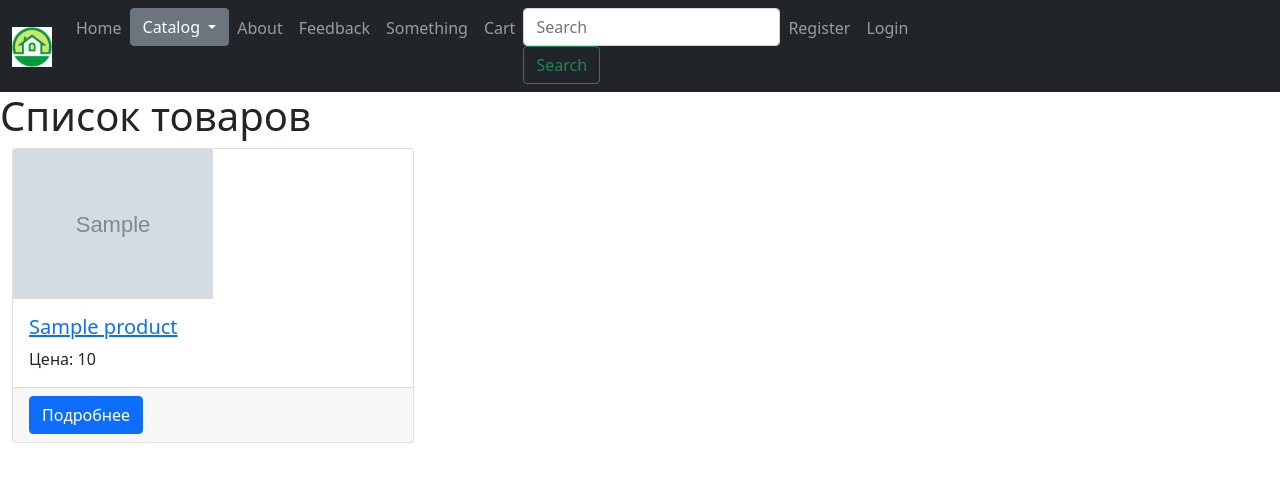
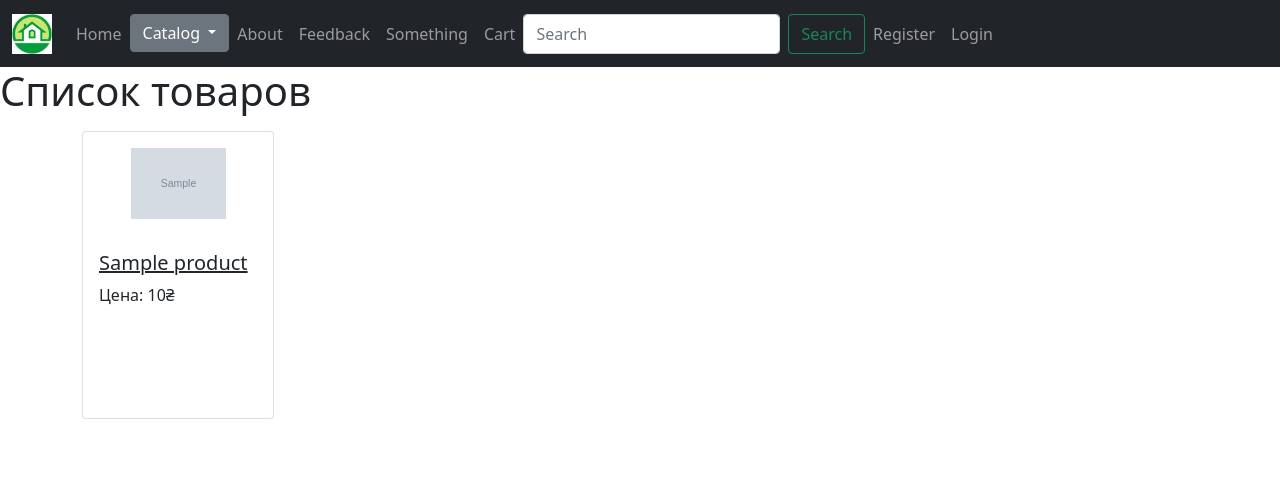
Before and after one commit to koalov/django-shop, a Django app: template ecomm/templates/ecomm/main.html in a window 1280 px wide. Shown: the top 482 px of the page. Run offline with Django 4.2, Linux system fonts and the light colour scheme; the template is opened without the code that fills it: most values are stand-ins (such as "Sample title", 1, 10 or a date in 2020); grey boxes marked "Sample" are stand-in pictures; parts of the project's set-up code (start-up, migrations or seed data) failed here and were passed over; some libraries are stand-ins or nearby versions.

Commit message:
Small fixes in search functionality

```diff
--- a/ecomm/templates/ecomm/base.html
+++ b/ecomm/templates/ecomm/base.html
@@ -8,7 +8,7 @@
     <link type="text/css" href="{% static  'ecomm/css/style.css' %}" rel="stylesheet" />
     <meta http-equiv="Content-Type" content="text/html; charset=utf-8">
 	<link rel="shortcut icon" href="{% static 'ecomm/images/main.ico' %}" type="image/x-icon"/>
-    <link href="https://cdn.jsdelivr.net/npm/bootstrap@5.0.2/dist/css/bootstrap.min.css" rel="stylesheet" integrity="sha384-EVSTQN3/azprG1Anm3QDgpJLIm9Nao0Yz1ztcQTwFspd3yD65VohhpuuCOmLASjC" crossorigin="anonymous">
+    {% include 'bootstrap/css/css.html' %}
 	<meta name="viewport" content="width=device-width, initial-scale=1.0">
 	{% block extra_head %} {% endblock extra_head%}
 </head>
@@ -20,8 +20,6 @@
 {% block content %}
 {% endblock content %}
 
-<script src="https://cdn.jsdelivr.net/npm/@popperjs/core@2.9.2/dist/umd/popper.min.js" integrity="sha384-IQsoLXl5PILFhosVNubq5LC7Qb9DXgDA9i+tQ8Zj3iwWAwPtgFTxbJ8NT4GN1R8p" crossorigin="anonymous"></script>
-<script src="https://cdn.jsdelivr.net/npm/bootstrap@5.0.2/dist/js/bootstrap.min.js" integrity="sha384-cVKIPhGWiC2Al4u+LWgxfKTRIcfu0JTxR+EQDz/bgldoEyl4H0zUF0QKbrJ0EcQF" crossorigin="anonymous"></script>
-
+{% include 'bootstrap/js/js.html' %}
 </body>
 </html>
--- a/ecomm/templates/ecomm/main.html
+++ b/ecomm/templates/ecomm/main.html
@@ -1,22 +1,33 @@
 {% extends 'ecomm/base.html' %}
+{% load i18n %}
 {% block title %}{{ title }}{% endblock %}
 {% block content %}
 <h1>Список товаров</h1>
 
-<div class="container-fluid">
+<div class="container">
 <div class="card-group">
     {% for product in products %}
-    <div class="row">
+    <div class="row py-2">
         <div class="col">
-            <div class="card">
-                <img src="{% if product.image %}{{ product.image.url }}{% endif %}" class="card-img-top w-50">
-                <div class="card-body">
-                    <h5 class="card-title"><a href="{{ product.get_absolute_url }}">{{ product.name }}</a></h5>
-                    <p class="card-text">Цена: {{ product.price }}</p>
-                </div>
-                <div class="card-footer">
-                    <a href="{{ product.get_absolute_url }}" class="btn btn-primary">Подробнее</a>
-                </div>
+            <div class="card" style="height: 18rem; width: 12rem">
+                        <img class="card-img-top w-50 py-3 mx-auto"
+                             src="{% if product.image %}
+                                    {{ product.image.url }}
+                                    {% endif %}"
+                             alt="{% trans "This product have no image" %}">
+                    <div class="card-body">
+                        <h5 class="card-title">
+                            <a href="{{ product.get_absolute_url }}"
+                               class="link-dark stretched-link">
+                                {{ product.get_short_name }}
+                            </a>
+                        </h5>
+                        <p class="card-text">Цена: {{ product.price }}₴</p>
+                    </div>
+
+{#                <div class="card-footer">#}
+{#                    <a href="{{ product.get_absolute_url }}" class="btn btn-primary">Подробнее</a>#}
+{#                </div>#}
             </div>
         </div>
     </div>
--- a/ecomm/templates/ecomm/navbar.html
+++ b/ecomm/templates/ecomm/navbar.html
@@ -46,12 +46,7 @@
           <li class="nav-item">
               <a href="{% url 'cart:cart_detail' %}" class="nav-link">Cart</a>
           </li>
-            <form class="form-inline m-lg-auto">
-                <input class="form-control mr-sm-2" type="search"
-                       placeholder="Search" aria-label="Search">
-                <button class="btn btn-outline-success my-2 my-sm-0"
-                        type="submit">Search</button>
-            </form>
+            {% include 'search_form.html' %}
           {% block account %}
                 {% if request.user.is_authenticated %}
                     <li class="nav-item">
--- a/search/templates/search_form.html
+++ b/search/templates/search_form.html
@@ -1,6 +1,6 @@
 {% load i18n %}
-<form class="last" method="GET" action={% url "query" %}>
-    <input class="form-row" style="width: 105px; margin-right: 0" type="text"
+<form class="d-flex" method="GET" action={% url "query" %}>
+    <input class="form-control me-2" type="text"
            placeholder={% trans "Search" %} name='q' aria-label={% trans "Search" %}
                    value='{{ request.GET.q }}'>
     <button class="btn btn-outline-success my-2 my-sm-0" type="submit"
--- /dev/null
+++ b/templates/bootstrap/css/css.html
@@ -0,0 +1,4 @@
+<link href="https://cdn.jsdelivr.net/npm/bootstrap@5.0.2/dist/css/bootstrap.min.css"
+      rel="stylesheet"
+      integrity="sha384-EVSTQN3/azprG1Anm3QDgpJLIm9Nao0Yz1ztcQTwFspd3yD65VohhpuuCOmLASjC"
+      crossorigin="anonymous">
--- /dev/null
+++ b/templates/bootstrap/js/js.html
@@ -0,0 +1,6 @@
+<script src="https://cdn.jsdelivr.net/npm/@popperjs/core@2.9.2/dist/umd/popper.min.js"
+        integrity="sha384-IQsoLXl5PILFhosVNubq5LC7Qb9DXgDA9i+tQ8Zj3iwWAwPtgFTxbJ8NT4GN1R8p"
+        crossorigin="anonymous"></script>
+<script src="https://cdn.jsdelivr.net/npm/bootstrap@5.0.2/dist/js/bootstrap.min.js"
+        integrity="sha384-cVKIPhGWiC2Al4u+LWgxfKTRIcfu0JTxR+EQDz/bgldoEyl4H0zUF0QKbrJ0EcQF"
+        crossorigin="anonymous"></script>
```
Also changed, not shown: ecomm/models.py (+10 -0 lines), search/templates/search.html (+7 -13 lines), search/templates/search_card.html (added, +11 -0 lines), search/views.py (+5 -2 lines), shop/settings.py (+17 -0 lines).
